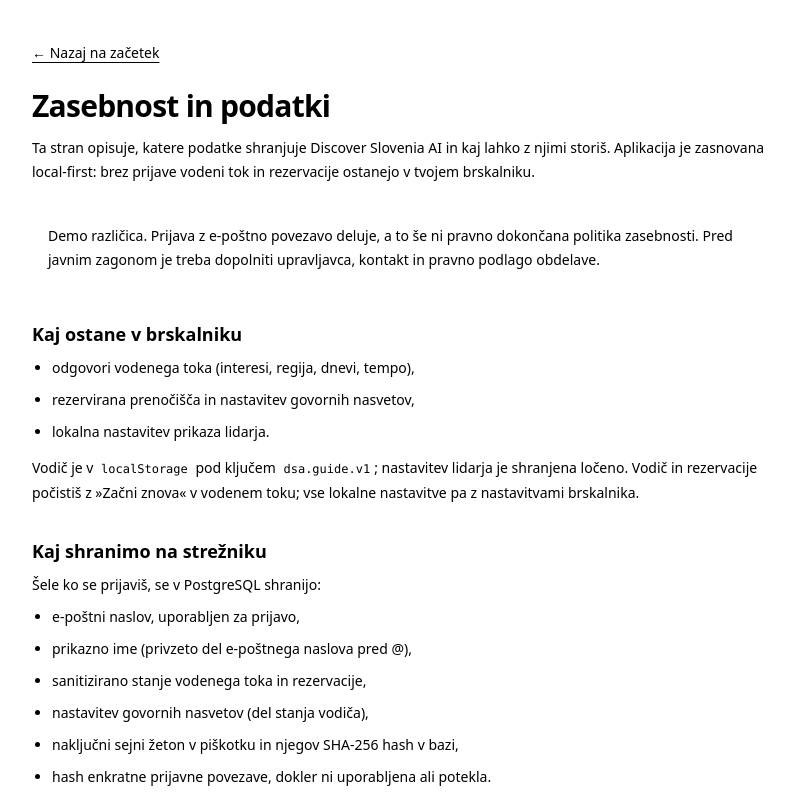
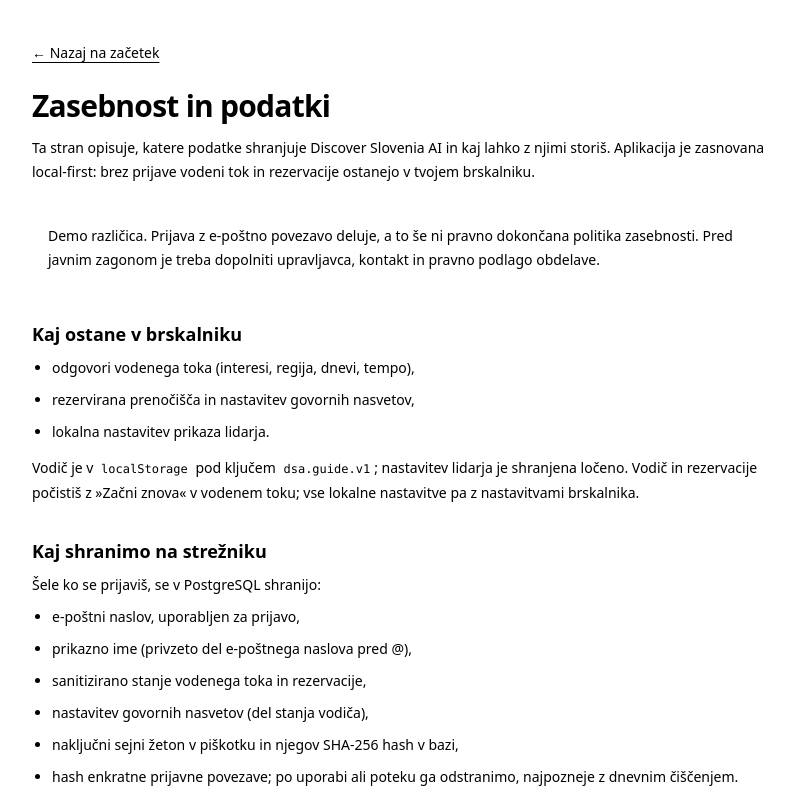
Before and after one commit to robertpezdirc12-design/discover-slovenia-ai, a Next.js app: page /zasebnost in a window 1280 px wide. Shown: the top 800 px of the page, without its empty margins (240-1034 px from the left). Built offline with nearby package versions, Linux system fonts and the light colour scheme; no server answers.

Commit message:
ZASEBNOST: natančnejše zadrževanje prijavnih žetonov

```diff
--- a/src/app/zasebnost/page.tsx
+++ b/src/app/zasebnost/page.tsx
@@ -59,7 +59,7 @@ export default function PrivacyPage() {
           <li>sanitizirano stanje vodenega toka in rezervacije,</li>
           <li>nastavitev govornih nasvetov (del stanja vodiča),</li>
           <li>naključni sejni žeton v piškotku in njegov SHA-256 hash v bazi,</li>
-          <li>hash enkratne prijavne povezave, dokler ni uporabljena ali potekla.</li>
+          <li>hash enkratne prijavne povezave; po uporabi ali poteku ga odstranimo, najpozneje z dnevnim čiščenjem.</li>
         </ul>
         <p className="mt-3 text-sm leading-6 text-muted-foreground">
           Ne shranjujemo gesla, telefonske številke ali podatkov o plačilu.
```
